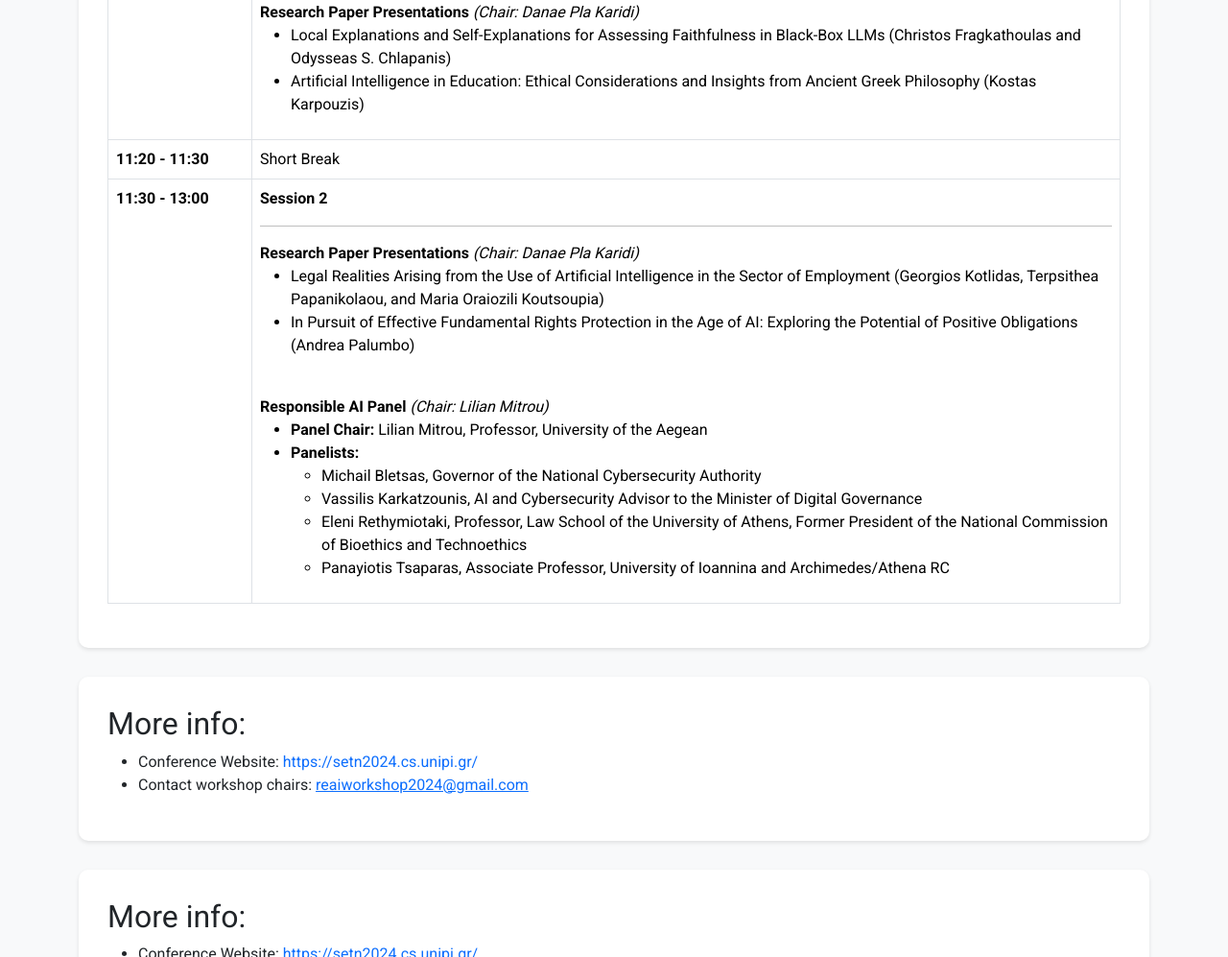
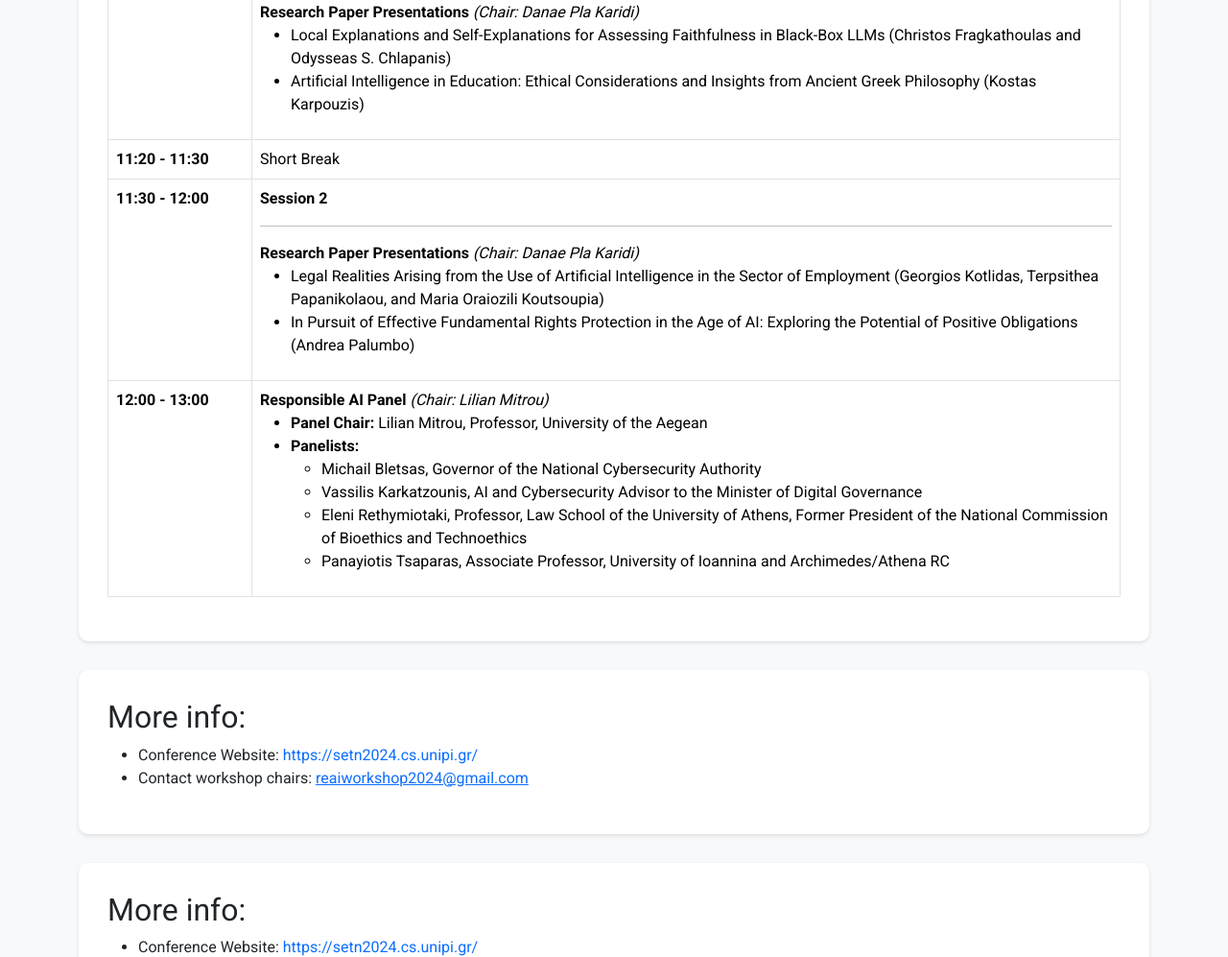
Before and after one commit to ReAI24/ReAI, a plain HTML site: page index.html in a window 1280 px wide. Shown: the part 6118-7115 px from the top of the page at 96% size. Drawn offline with nearby package versions, Linux system fonts and the light colour scheme.

Commit message:
Update index.html

```diff
--- a/index.html
+++ b/index.html
@@ -371,7 +371,7 @@
                 <td>Short Break</td>
             </tr>
             <tr>
-                <td><strong>11:30 - 13:00</strong></td>
+                <td><strong>11:30 - 12:00</strong></td>
                 <td>
                     <strong>Session 2</strong><br/>
                     <hr/>
@@ -380,7 +380,11 @@
                         <li>Legal Realities Arising from the Use of Artificial Intelligence in the Sector of Employment (Georgios Kotlidas, Terpsithea Papanikolaou, and Maria Oraiozili Koutsoupia)</li>
                         <li>In Pursuit of Effective Fundamental Rights Protection in the Age of AI: Exploring the Potential of Positive Obligations (Andrea Palumbo)</li>
                     </ul>
-                    <br/>
+                </td>
+            </tr>
+            <tr>
+                <td><strong>12:00 - 13:00</strong></td>
+                <td>
                     <strong>Responsible AI Panel</strong> <em>(Chair: Lilian Mitrou)</em>
                     <ul>
                         <li><strong>Panel Chair:</strong> Lilian Mitrou, Professor, University of the Aegean</li>
@@ -397,6 +401,7 @@
         </tbody>
     </table>
 </section>
+
 
         <section id="more_info">
             <h2>More info:</h2>
```
